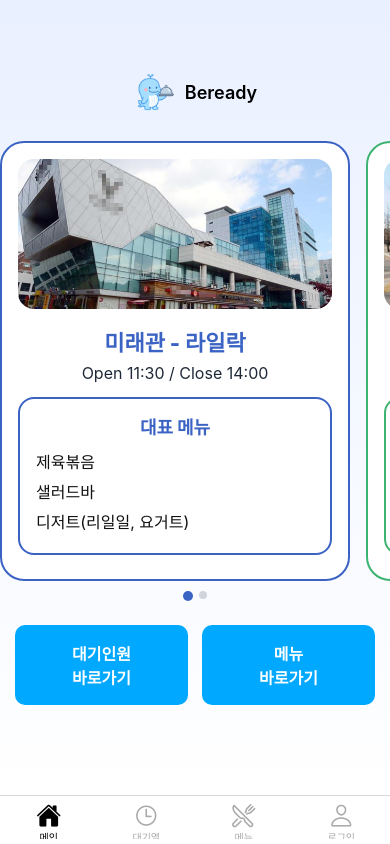
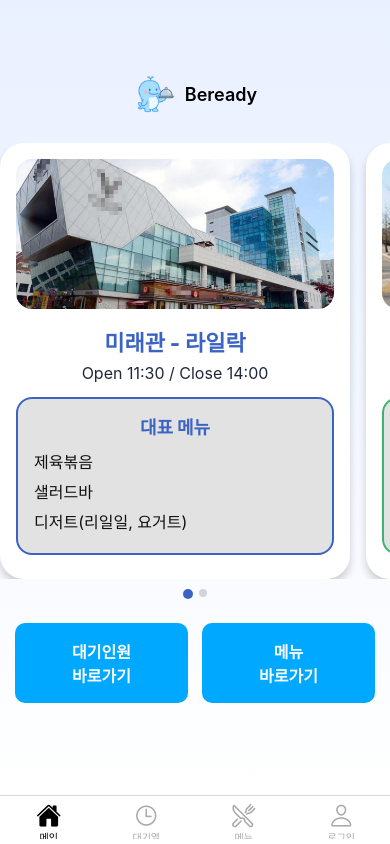
Before and after one commit to xode114kr1/beready-fe, a React Native app: screen /HomeMain in a window 390 px wide. Built offline with nearby package versions, Linux system fonts and the light colour scheme; no server answers.

Commit message:
feat : HomeScreen UI 수정

```diff
--- a/screens/HomeScreen/HomeScreen.js
+++ b/screens/HomeScreen/HomeScreen.js
@@ -51,7 +51,6 @@ export default function HomeScreen() {
 
         <RestaurantCardCarousel />
 
-        {/* 하단 2개 버튼 가로 배치 */}
         <View style={styles.rowButtons}>
           <TouchableOpacity
             style={styles.bigButton}
--- a/screens/HomeScreen/components/RestaurantCardCarousel.js
+++ b/screens/HomeScreen/components/RestaurantCardCarousel.js
@@ -54,12 +54,7 @@ export default function RestaurantCardCarousel() {
         renderItem={({ item }) => {
           const t = THEMES[item.theme];
           return (
-            <View
-              style={[
-                styles.card,
-                { borderColor: t.cardBorder, shadowColor: t.cardBorder },
-              ]}
-            >
+            <View style={[styles.card]}>
               <View style={styles.imageHolder}>
                 <Image source={item.image} style={styles.image} />
               </View>
@@ -132,7 +127,6 @@ const styles = StyleSheet.create({
     width: 350, // 시안처럼 중앙부 고정폭 카드
     backgroundColor: "#fff",
     borderRadius: 24,
-    borderWidth: 2, // 테두리 강조 (테마 색 적용)
     padding: 16,
     overflow: "hidden",
 
@@ -168,10 +162,10 @@ const styles = StyleSheet.create({
     marginBottom: 14,
   },
 
-  // Inner menu box with rounded blue/green border
   menuBox: {
     borderWidth: 2,
     borderRadius: 16,
+    backgroundColor: "#e2e2e2ff",
     paddingVertical: 14,
     paddingHorizontal: 16,
   },
```
